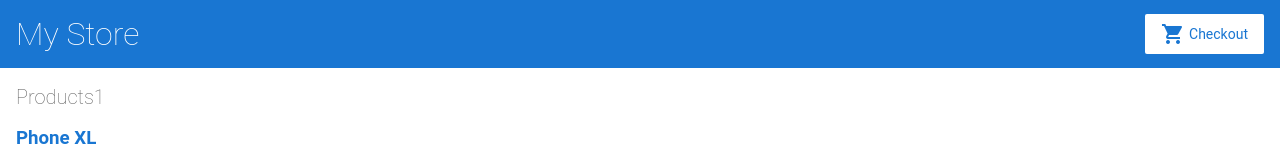
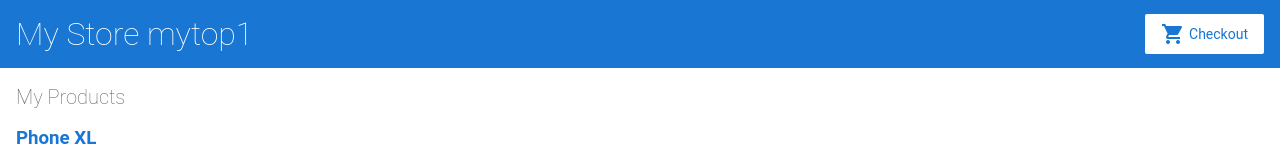
Before and after one commit to gmaheshwari2006/angular-start, an Angular app: page / in a window 1280 px wide. Shown: the top 160 px of the page. Built offline with nearby package versions, Linux system fonts and the light colour scheme.

Commit message:
5 files modified

```diff
--- a/src/app/app.component.html
+++ b/src/app/app.component.html
@@ -1,4 +1,4 @@
-<app-top-bar></app-top-bar>
+<app-top-bar [top]=mytop></app-top-bar>
 
 <div class="container">
   <router-outlet></router-outlet>
--- a/src/app/app.component.ts
+++ b/src/app/app.component.ts
@@ -6,7 +6,7 @@ import { Component } from '@angular/core';
   styleUrls: [ './app.component.css' ]
 })
 export class AppComponent  {
-  a = 'abc1';
+  mytop = "mytop1";
 }
 
 
--- a/src/app/product-list/product-list.component.html
+++ b/src/app/product-list/product-list.component.html
@@ -1,4 +1,4 @@
-<h2>Products1</h2>
+<h2>My Products</h2>
 <div *ngFor="let product of products">
 	<h3>
 		<!--property binding [ ] lets you use the property value in a template expression. -->
@@ -15,7 +15,7 @@
     Share
   </button>
 
-	<app-product-alerts [product]="product"
+	<app-product-alerts [product]=product
   (notify)="onNotify()">
 	</app-product-alerts>
 
--- a/src/app/top-bar/top-bar.component.html
+++ b/src/app/top-bar/top-bar.component.html
@@ -1,5 +1,5 @@
 <a [routerLink]="['/']">
-  <h1>My Store</h1>
+  <h1>My Store {{ top }}</h1>
 </a>
 
 <a class="button fancy-button"><i class="material-icons">shopping_cart</i>Checkout</a>
--- a/src/app/top-bar/top-bar.component.ts
+++ b/src/app/top-bar/top-bar.component.ts
@@ -1,4 +1,4 @@
-import { Component, OnInit } from '@angular/core';
+import { Component, OnInit, Input } from '@angular/core';
 
 @Component({
   selector: 'app-top-bar',
@@ -6,7 +6,7 @@ import { Component, OnInit } from '@angular/core';
   styleUrls: ['./top-bar.component.css']
 })
 export class TopBarComponent implements OnInit {
-
+   @Input() top = top;
   constructor() { }
 
   ngOnInit() {
```
